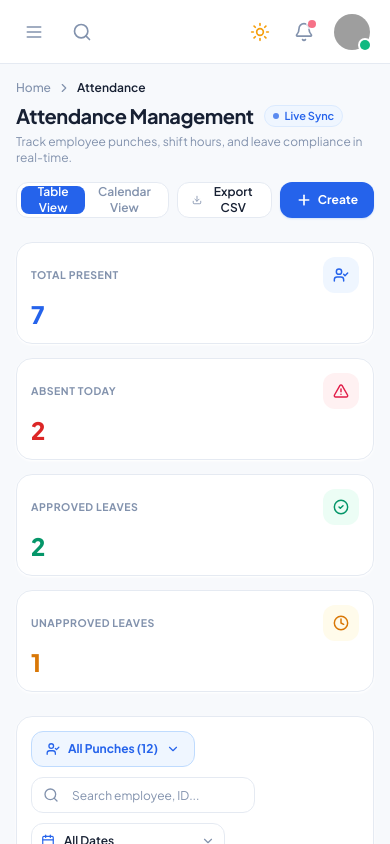
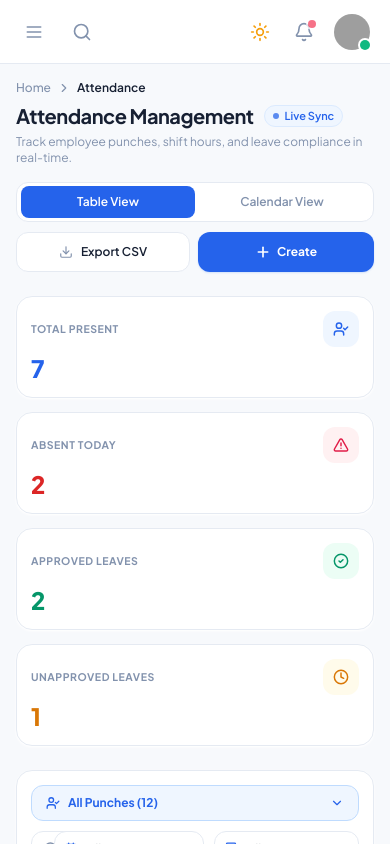
Before and after one commit to bhartijaiswal-codeflies/Pulse-web-, a React (Vite) app: page /attendance in a window 390 px wide. Built offline with nearby package versions, Linux system fonts and the light colour scheme; grey boxes are pictures that could not be loaded.

Commit message:
fix(attendance): fix mobile responsive layout for header actions, filters, and modals

```diff
--- a/src/components/common/PageHeader.jsx
+++ b/src/components/common/PageHeader.jsx
@@ -42,7 +42,7 @@ export const PageHeader = ({
         {subtitle && <p className="text-xs sm:text-sm text-[#8292AD] mt-1">{subtitle}</p>}
       </div>
 
-      {actions && <div className="flex items-center gap-2.5 flex-wrap">{actions}</div>}
+      {actions && <div className="flex items-center gap-2.5 flex-wrap w-full md:w-auto">{actions}</div>}
     </div>
   );
 };
--- a/src/pages/Attendance.jsx
+++ b/src/pages/Attendance.jsx
@@ -582,15 +582,17 @@ export const Attendance = () => {
       {/* Left: All Filters in 1 Row */}
       <div className="flex flex-wrap items-center gap-2.5 flex-1 min-w-0">
         {/* 1. All Punches in 1 Styled Colored Dropdown (same rounded-xl shape) */}
-        <div className="relative flex-shrink-0" ref={punchDropdownRef}>
+        <div className="relative w-full sm:w-auto flex-shrink-0" ref={punchDropdownRef}>
           <button
             type="button"
             onClick={() => setShowPunchDropdown((prev) => !prev)}
-            className={`inline-flex items-center gap-2 px-3.5 h-9 rounded-xl border text-xs font-bold transition-all shadow-2xs cursor-pointer select-none active:scale-95 ${currentPunchConfig.pillClass}`}
+            className={`w-full sm:w-auto inline-flex items-center justify-between sm:justify-start gap-2 px-3.5 h-9 rounded-xl border text-xs font-bold transition-all shadow-2xs cursor-pointer select-none active:scale-95 whitespace-nowrap ${currentPunchConfig.pillClass}`}
           >
+            <span className="flex items-center gap-2">
               <span className="flex-shrink-0">{currentPunchConfig.icon}</span>
               <span>
                 {currentPunchConfig.label} ({currentPunchConfig.count})
+              </span>
             </span>
             <ChevronDown
               className={`w-3.5 h-3.5 transition-transform duration-200 ${
@@ -601,7 +603,7 @@ export const Attendance = () => {
 
           {/* Punch Options Popover */}
           {showPunchDropdown && (
-            <div className="absolute left-0 top-full mt-2 z-50 bg-white rounded-2xl shadow-xl border border-[#E5EAF2] py-1.5 min-w-[220px] animate-fade-in text-left">
+            <div className="absolute left-0 top-full mt-2 z-50 bg-white rounded-2xl shadow-xl border border-[#E5EAF2] py-1.5 min-w-[220px] max-w-[90vw] animate-fade-in text-left">
               <div className="px-3.5 py-1.5 text-[10px] font-bold text-[#8292AD] uppercase tracking-wider border-b border-[#F1F5F9] mb-1">
                 Filter by Punch Status
               </div>
@@ -645,7 +647,7 @@ export const Attendance = () => {
         </div>
 
         {/* 2. Search Employee / ID (fixed text cutting issue) */}
-        <div className="w-56 sm:w-64 min-w-[210px] flex-shrink-0">
+        <div className="w-full sm:w-64 min-w-0 sm:min-w-[210px] flex-1 sm:flex-initial">
           <SearchBar
             value={searchQuery}
             onChange={setSearchQuery}
@@ -654,8 +656,8 @@ export const Attendance = () => {
           />
         </div>
 
-        {/* 3. Quick Period Dropdown (calendar removed from option All Dates) */}
-        <div className="relative min-w-[150px] flex-shrink-0">
+        {/* 3. Quick Period Dropdown */}
+        <div className="relative w-full sm:w-auto min-w-[150px] flex-1 sm:flex-initial">
           <select
             value={periodFilter}
             onChange={(e) => {
@@ -679,9 +681,9 @@ export const Attendance = () => {
           <ChevronDown className="w-3.5 h-3.5 text-[#8292AD] absolute right-2.5 top-1/2 -translate-y-1/2 pointer-events-none" />
         </div>
 
-        {/* 4. Custom Date Range Inputs (when 'custom' selected, same rounded-xl shape) */}
+        {/* 4. Custom Date Range Inputs (when 'custom' selected) */}
         {periodFilter === 'custom' && (
-          <div className="flex items-center gap-2 animate-fade-in bg-[#F8FAFC] px-2.5 h-9 rounded-xl border border-[#E5EAF2] flex-shrink-0">
+          <div className="flex flex-wrap sm:flex-nowrap items-center gap-2 animate-fade-in bg-[#F8FAFC] p-2 sm:px-2.5 sm:h-9 rounded-xl border border-[#E5EAF2] w-full sm:w-auto">
             <div className="flex items-center gap-1.5 text-xs font-semibold text-[#64748B]">
               <span className="text-[11px] text-[#8292AD]">From:</span>
               <input
@@ -703,8 +705,8 @@ export const Attendance = () => {
           </div>
         )}
 
-        {/* 5. Department Filter (same rounded-xl shape) */}
-        <div className="relative min-w-[145px] flex-shrink-0">
+        {/* 5. Department Filter */}
+        <div className="relative w-full sm:w-auto min-w-[145px] flex-1 sm:flex-initial">
           <select
             value={deptFilter}
             onChange={(e) => setDeptFilter(e.target.value)}
@@ -722,8 +724,8 @@ export const Attendance = () => {
       </div>
 
       {/* Right: Clear with cross + Live Filter Counter + Refresh */}
-      <div className="flex items-center gap-2 flex-shrink-0 ml-auto pt-1 xl:pt-0 border-t xl:border-t-0 border-[#F1F5F9]">
-        {/* Clear Button with Cross - Very Small */}
+      <div className="flex items-center justify-between sm:justify-end gap-2 flex-wrap sm:flex-nowrap w-full xl:w-auto pt-2 xl:pt-0 border-t xl:border-t-0 border-[#F1F5F9]">
+        {/* Clear Button with Cross */}
         <button
           type="button"
           onClick={handleResetFilters}
@@ -763,23 +765,26 @@ export const Attendance = () => {
         subtitle="Track employee punches, shift hours, and leave compliance in real-time."
         breadcrumbs={[{ label: 'Home', link: '/' }, { label: 'Attendance' }]}
         actions={
-          <div className="flex items-center gap-2">
-            <div className="inline-flex items-center h-9 rounded-xl p-1 bg-white border border-[#E5EAF2]">
+          <div className="flex flex-col sm:flex-row items-stretch sm:items-center gap-2.5 w-full sm:w-auto">
+            {/* View Mode Segmented Control: full width on mobile, inline on sm+ */}
+            <div className="inline-flex items-center h-10 sm:h-9 rounded-xl p-1 bg-white border border-[#E5EAF2] w-full sm:w-auto shadow-2xs">
               <button
+                type="button"
                 onClick={() => setViewMode('table')}
-                className={`h-7 px-3 text-xs font-semibold rounded-lg transition-colors cursor-pointer flex items-center ${
+                className={`h-8 sm:h-7 px-3.5 text-xs font-semibold rounded-lg transition-colors cursor-pointer flex items-center justify-center flex-1 sm:flex-initial whitespace-nowrap ${
                   viewMode === 'table'
-                    ? 'bg-[#2563EB] text-white shadow-xs'
+                    ? 'bg-[#2563EB] text-white shadow-xs font-bold'
                     : 'text-[#8292AD] hover:text-[#172033]'
                 }`}
               >
                 Table View
               </button>
               <button
+                type="button"
                 onClick={() => setViewMode('calendar')}
-                className={`h-7 px-3 text-xs font-semibold rounded-lg transition-colors cursor-pointer flex items-center ${
+                className={`h-8 sm:h-7 px-3.5 text-xs font-semibold rounded-lg transition-colors cursor-pointer flex items-center justify-center flex-1 sm:flex-initial whitespace-nowrap ${
                   viewMode === 'calendar'
-                    ? 'bg-[#2563EB] text-white shadow-xs'
+                    ? 'bg-[#2563EB] text-white shadow-xs font-bold'
                     : 'text-[#8292AD] hover:text-[#172033]'
                 }`}
               >
@@ -787,22 +792,27 @@ export const Attendance = () => {
               </button>
             </div>
 
+            {/* Export & Create Action Buttons: 50% each on mobile, auto on sm+ */}
+            <div className="flex items-center gap-2 w-full sm:w-auto">
               <button
+                type="button"
                 onClick={handleExportCSV}
-              className="inline-flex items-center gap-2 px-3.5 h-9 text-xs font-semibold rounded-xl bg-white border border-[#E5EAF2] hover:bg-[#F7F9FC] text-[#172033] shadow-xs transition-colors cursor-pointer"
+                className="inline-flex items-center justify-center gap-2 px-3.5 h-10 sm:h-9 text-xs font-semibold rounded-xl bg-white border border-[#E5EAF2] hover:bg-[#F7F9FC] text-[#172033] shadow-xs transition-colors cursor-pointer flex-1 sm:flex-initial whitespace-nowrap active:scale-95"
               >
-              <Download className="w-3.5 h-3.5 text-[#8292AD]" />
+                <Download className="w-3.5 h-3.5 text-[#8292AD] flex-shrink-0" />
                 <span>Export CSV</span>
               </button>
 
               {/* Create Button at the top */}
               <button
+                type="button"
                 onClick={() => setShowCreateModal(true)}
-              className="inline-flex items-center gap-1.5 px-4 h-9 text-xs font-bold rounded-xl bg-[#2563EB] hover:bg-blue-700 text-white shadow-sm transition-all active:scale-95 shadow-blue-500/20 cursor-pointer"
+                className="inline-flex items-center justify-center gap-1.5 px-4 h-10 sm:h-9 text-xs font-bold rounded-xl bg-[#2563EB] hover:bg-blue-700 text-white shadow-sm transition-all active:scale-95 shadow-blue-500/20 cursor-pointer flex-1 sm:flex-initial whitespace-nowrap"
               >
-              <Plus className="w-4 h-4 stroke-[2.5]" />
+                <Plus className="w-4 h-4 stroke-[2.5] flex-shrink-0" />
                 <span>Create</span>
               </button>
+            </div>
           </div>
         }
       />
@@ -847,25 +857,27 @@ export const Attendance = () => {
         />
       ) : (
         /* Monthly Attendance Calendar View */
-        <div className="bg-white border border-[#E5EAF2] rounded-2xl p-6 shadow-card">
-          <div className="flex items-center justify-between mb-4 pb-3 border-b border-[#E5EAF2]">
+        <div className="bg-white border border-[#E5EAF2] rounded-2xl p-4 sm:p-6 shadow-card overflow-hidden">
+          <div className="flex flex-col sm:flex-row sm:items-center justify-between gap-3 mb-4 pb-3 border-b border-[#E5EAF2]">
             <div>
               <h3 className="text-base font-bold text-[#172033]">November 2026 Attendance Grid</h3>
               <p className="text-xs text-[#8292AD]">Overview of business days and attendance ratios</p>
             </div>
-            <div className="flex items-center gap-3 text-xs">
-              <span className="flex items-center gap-1.5">
+            <div className="flex items-center gap-2 sm:gap-3 text-xs flex-wrap">
+              <span className="flex items-center gap-1.5 whitespace-nowrap">
                 <span className="w-2.5 h-2.5 rounded-full bg-emerald-500" /> Present (92%)
               </span>
-              <span className="flex items-center gap-1.5">
+              <span className="flex items-center gap-1.5 whitespace-nowrap">
                 <span className="w-2.5 h-2.5 rounded-full bg-rose-500" /> Absent (5%)
               </span>
-              <span className="flex items-center gap-1.5">
+              <span className="flex items-center gap-1.5 whitespace-nowrap">
                 <span className="w-2.5 h-2.5 rounded-full bg-amber-500" /> Half Day (3%)
               </span>
             </div>
           </div>
 
+          <div className="overflow-x-auto pb-2">
+            <div className="min-w-[560px]">
               <div className="grid grid-cols-7 gap-2 text-center text-xs">
                 {['Mon', 'Tue', 'Wed', 'Thu', 'Fri', 'Sat', 'Sun'].map((day) => (
                   <div key={day} className="py-2 font-bold text-[#8292AD] uppercase tracking-wider text-[11px]">
@@ -899,21 +911,23 @@ export const Attendance = () => {
                 })}
               </div>
             </div>
+          </div>
+        </div>
       )}
 
       {/* CREATE ATTENDANCE POPUP MODAL (Matching exact design of media_1794294290231_6c5fd112.png) */}
       {showCreateModal &&
         createPortal(
           <div
-            className="fixed top-16 left-0 md:left-[76px] right-0 bottom-0 z-30 overflow-y-auto bg-slate-900/40 backdrop-blur-[2px] flex items-center justify-center p-4 sm:p-6 animate-fade-in"
+            className="fixed inset-0 z-50 overflow-y-auto bg-slate-900/40 backdrop-blur-[2px] flex items-center justify-center p-3 sm:p-6 animate-fade-in"
             onClick={() => setShowCreateModal(false)}
           >
             <div
-              className="bg-white rounded-2xl shadow-2xl border border-[#E5EAF2] max-w-lg w-full overflow-hidden animate-scale-in my-auto"
+              className="bg-white rounded-2xl shadow-2xl border border-[#E5EAF2] max-w-lg w-full overflow-hidden animate-scale-in my-auto max-h-[92vh] flex flex-col"
               onClick={(e) => e.stopPropagation()}
             >
               {/* Modal Header */}
-              <div className="flex items-center justify-between px-6 pt-5 pb-3 border-b border-[#F1F5F9]">
+              <div className="flex items-center justify-between px-4 sm:px-6 pt-5 pb-3 border-b border-[#F1F5F9]">
                 <h3 className="text-base font-bold text-[#172033]">
                   Create Attendance
                 </h3>
@@ -927,8 +941,8 @@ export const Attendance = () => {
               </div>
 
               {/* Modal Body Form */}
-              <form onSubmit={handleCreateAttendance}>
-                <div className="px-6 py-4 space-y-4">
+              <form onSubmit={handleCreateAttendance} className="flex flex-col overflow-hidden flex-1">
+                <div className="px-4 sm:px-6 py-4 space-y-4 overflow-y-auto flex-1">
                   {/* 1. Employee / User * */}
                   <div>
                     <label className="block text-xs font-bold text-[#374151] mb-1.5">
@@ -1071,7 +1085,7 @@ export const Attendance = () => {
                 </div>
 
                 {/* Modal Footer matching exact image with light gray bg and teal Submit button */}
-                <div className="bg-[#ECEEF2] px-6 py-3.5 border-t border-[#E5EAF2] flex items-center justify-between">
+                <div className="bg-[#ECEEF2] px-4 sm:px-6 py-3.5 border-t border-[#E5EAF2] flex items-center justify-between">
                   <button
                     type="submit"
                     className="inline-flex items-center gap-1.5 px-4 py-2 text-xs font-bold rounded-md bg-[#00A896] hover:bg-[#008f80] text-white shadow-xs transition-all active:scale-95 cursor-pointer"
```
Lines whose indentation alone changed are shown as unchanged.
